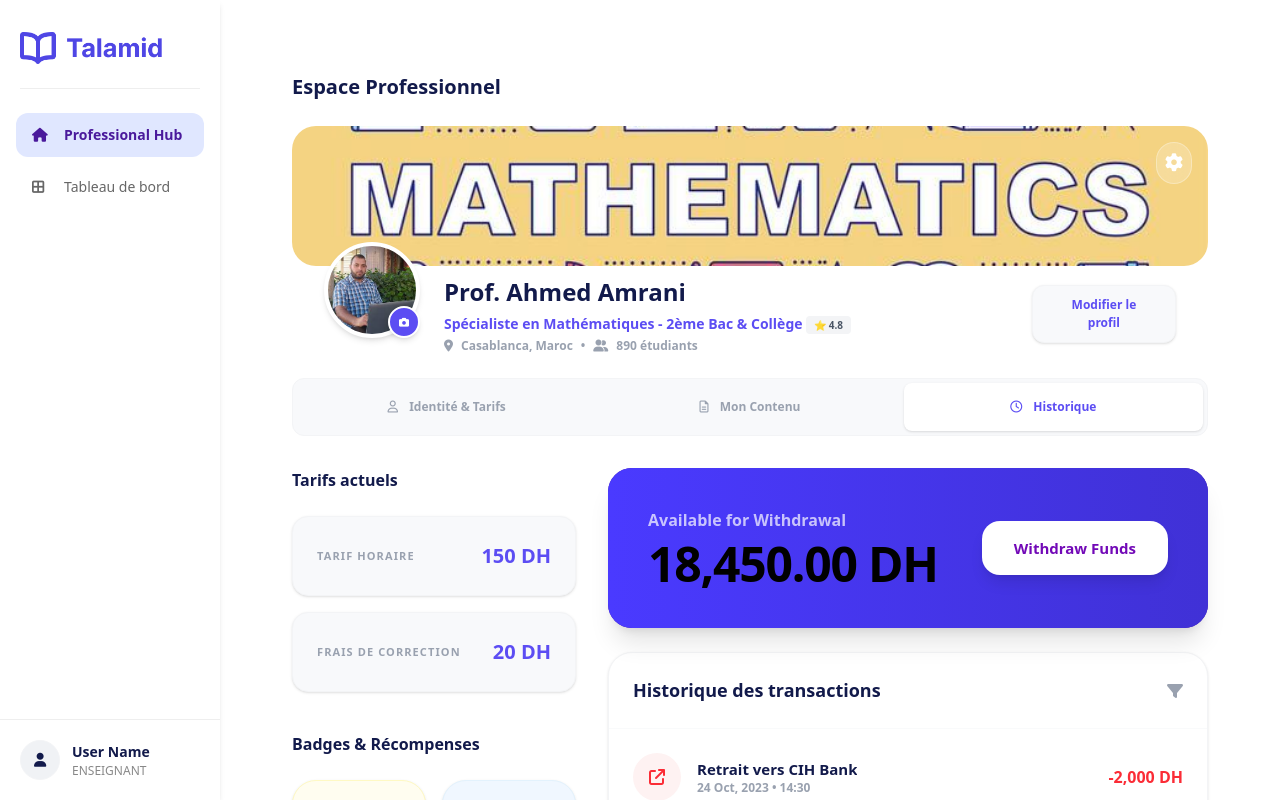
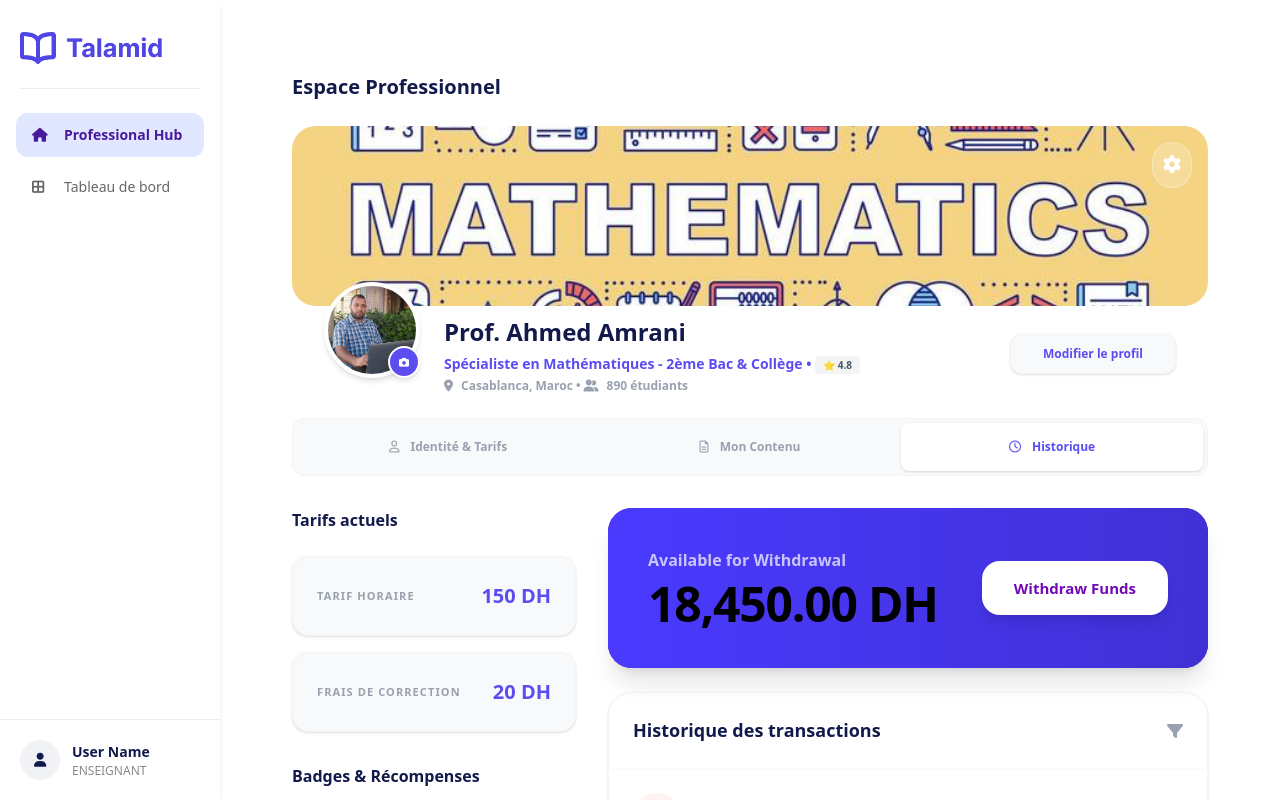
Before and after one commit to Hichiki05/Talamid, a Next.js app in the folder talamid-app/: page /professional-hub/historique-des-saisies in a window 1280 px wide. Built offline with nearby package versions, Linux system fonts and the light colour scheme.

Commit message:
final version of the app

```diff
--- a/talamid-app/app/(admin)/contenu-et-operations/page.js
+++ b/talamid-app/app/(admin)/contenu-et-operations/page.js
@@ -181,7 +181,7 @@ function PriceCard({ id, title, desc, price, editingId, setEditingId, onPriceCha
         onClick={() => setEditingId(isEditing ? null : id)}
         className={`w-full py-4 rounded-2xl text-[12px] font-black transition-all cursor-pointer border ${
           isEditing
-          ? 'bg-primary-dark text-white border-primary-dark'
+          ? 'bg-primary-dark text-dark border-primary-dark'
           : 'bg-bg-light text-sidebar-text border-gray-100 hover:bg-sidebar-active hover:text-primary-light'
         }`}
       >
--- a/talamid-app/app/(admin)/utilisateur-et-roles/page.js
+++ b/talamid-app/app/(admin)/utilisateur-et-roles/page.js
@@ -3,10 +3,10 @@ import React, { useState, useEffect, useRef } from 'react';
 
 export default function GestionUtilisateurs() {
   const [users, setUsers] = useState([
-    { id: 1, name: "Hamza Banani", email: "Hamza.banani@gmail.com", role: "ENSEIGNANT", status: "ACTIF", date: "Oct 12, 2023", img: "https://i.pravatar.cc/150?u=male1" },
+    { id: 1, name: "Hamza Banani", email: "Hamza.banani@gmail.com", role: "ENSEIGNANT", status: "ACTIF", date: "Oct 12, 2023", img: "https://i.pravatar.cc/150?u=female4" },
     { id: 2, name: "Safae Radi", email: "safae.1290@gmail.com", role: "ENSEIGNANT", status: "ACTIF", date: "Oct 12, 2023", img: "https://i.pravatar.cc/150?u=female1" },
     { id: 3, name: "Mariam Houssni", email: "marryjawad@gmail.com", role: "ENSEIGNANT", status: "ACTIF", date: "Oct 12, 2023", img: "https://i.pravatar.cc/150?u=female2" },
-    { id: 4, name: "Laila Taliss", email: "laila@gmail.com", role: "ÉTUDIANT", status: "ACTIF", date: "Oct 13, 2023", img: "https://i.pravatar.cc/150?u=female4" },
+    { id: 4, name: "Laila Taliss", email: "laila@gmail.com", role: "ÉTUDIANT", status: "ACTIF", date: "Oct 13, 2023", img: "https://i.pravatar.cc/150?u=male1" },
     { id: 5, name: "Siham Alaoui", email: "siham@gmail.com", role: "ÉTUDIANT", status: "SUSPENDU", date: "Oct 14, 2023", img: "https://i.pravatar.cc/150?u=female3" },
   ]);
 
--- a/talamid-app/app/(teacher)/professional-hub/historique-des-saisies/page.js
+++ b/talamid-app/app/(teacher)/professional-hub/historique-des-saisies/page.js
@@ -37,77 +37,79 @@ export default function HistoriqueSaisiesPage() {
   };
 
   return (
-    <div className="flex-1 bg-white p-4 md:p-8 overflow-y-auto no-scrollbar font-sans">
+    <div className="flex-1 bg-white p-8 overflow-y-auto no-scrollbar font-sans">
 
+      {/* 1. Header Title */}
       <div className="flex justify-between items-center mb-6">
-        <h1 className="text-[18px] md:text-[20px] font-black text-[#121A4B]">Espace Professionnel</h1>
+        <h1 className="text-[20px] font-black text-[#121A4B]">Espace Professionnel</h1>
       </div>
 
+      {/* 2. Banner & Profile Section */}
       <div className="relative mb-6">
-        <div style={{ height: '140px' }} className="md:h-[180px] relative w-full rounded-[24px] overflow-hidden bg-[#121A4B]">
+        <div style={{ height: '180px' }} className="relative w-full rounded-[24px] overflow-hidden bg-[#121A4B]">
           {bannerImg ? (
             <img src={bannerImg} alt="Banner" className="w-full h-full object-cover" />
           ) : (
-            <div className="w-full h-full bg-indigo-900/20" />
+            <div className="w-full h-full flex items-center justify-center bg-indigo-900/20">
+               <i className="fas fa-image text-white/20 text-4xl"></i>
+            </div>
           )}
           <div
             onClick={() => bannerInputRef.current.click()}
-            className="absolute top-4 right-4 bg-white/20 backdrop-blur-md p-2 rounded-full text-white border border-white/30 hover:bg-white/40 transition-all cursor-pointer z-20"
+            className="absolute top-4 right-4 bg-white/20 backdrop-blur-md p-2.5 rounded-full text-white border border-white/30 hover:bg-white/40 transition-all cursor-pointer z-20"
           >
-            <i className="fas fa-cog text-md md:text-lg"></i>
+            <i className="fas fa-cog text-lg"></i>
           </div>
           <input type="file" ref={bannerInputRef} hidden onChange={handleBannerChange} accept="image/*" />
         </div>
 
-        <div className="flex flex-col md:flex-row items-center md:items-center gap-4 md:gap-6 -mt-8 md:-mt-10 px-4 md:px-8 relative z-10 text-center md:text-left">
+        <div className="flex items-center gap-6 -mt-10 px-8 relative z-10">
           <div className="relative">
-            <div className="w-20 h-20 md:w-24 md:h-24 rounded-full border-[4px] border-white shadow-md overflow-hidden bg-gray-200">
+            <div className="w-24 h-24 rounded-full border-[4px] border-white shadow-md overflow-hidden bg-gray-200">
               <img src={profileImg} alt="Profile" className="w-full h-full object-cover" />
             </div>
             <div
               onClick={() => profileInputRef.current.click()}
-              className="absolute bottom-0 right-0 bg-[#5c4df3] text-white w-7 h-7 md:w-8 md:h-8 rounded-full border-2 border-white flex items-center justify-center shadow-md cursor-pointer hover:scale-110 transition-all z-20"
+              className="absolute bottom-0 right-0 bg-[#5c4df3] text-white w-8 h-8 rounded-full border-2 border-white flex items-center justify-center shadow-md cursor-pointer hover:bg-[#4a3dd9] hover:scale-105 transition-all z-20"
             >
-              <i className="fas fa-camera text-[8px] md:text-[10px]"></i>
+              <i className="fas fa-camera text-[10px]"></i>
             </div>
             <input type="file" ref={profileInputRef} hidden onChange={handleProfileImgChange} accept="image/*" />
           </div>
 
-          <div className="flex-1 pt-2 md:pt-12 w-full">
-            <div className="flex flex-col md:flex-row justify-between items-center gap-4">
-              <div className="space-y-1 w-full">
+          <div className="flex-1 pt-12">
+            <div className="flex justify-between items-center">
+              <div className="space-y-1">
                 {isEditing ? (
                   <input
-                    className="text-xl md:text-2xl font-black text-[#121A4B] bg-transparent border-b-2 border-[#5c4df3] outline-none w-full mb-2 text-center md:text-left"
+                    className="text-2xl font-black text-[#121A4B] bg-transparent border-b-2 border-[#5c4df3] outline-none w-full mb-2"
                     value={profile.name}
                     onChange={(e) => setProfile({...profile, name: e.target.value})}
                   />
                 ) : (
-                  <h2 className="text-[20px] md:text-[24px] font-black text-[#121A4B]">{profile.name}</h2>
+                  <h2 className="text-[24px] font-black text-[#121A4B]">{profile.name}</h2>
                 )}
 
                 {isEditing ? (
                   <input
-                    className="block w-full text-[#5c4df3] font-bold text-sm bg-transparent border-b border-gray-200 outline-none text-center md:text-left"
+                    className="block w-full text-[#5c4df3] font-bold text-sm bg-transparent border-b border-gray-200 outline-none"
                     value={profile.specialty}
                     onChange={(e) => setProfile({...profile, specialty: e.target.value})}
                   />
                 ) : (
-                  <p className="text-[#5c4df3] font-bold text-xs md:text-sm">
-                    {profile.specialty} <span className="block md:inline-block mt-1 md:mt-0"><span className="bg-gray-100 px-2 py-0.5 rounded text-[10px] text-gray-600">⭐ 4.8</span></span>
+                  <p className="text-[#5c4df3] font-bold text-sm">
+                    {profile.specialty} • <span className="bg-gray-100 px-2 py-0.5 rounded text-[10px] text-gray-600">⭐ 4.8</span>
                   </p>
                 )}
 
-                <p className="text-gray-400 font-bold text-[10px] md:text-xs mt-1">
-                  <i className="fas fa-map-marker-alt mr-1 md:mr-2"></i>{profile.location}
-                  <span className="mx-2">•</span>
-                  <i className="fas fa-user-friends mr-1 md:mr-2"></i>{profile.students}
+                <p className="text-gray-400 font-bold text-xs mt-1">
+                  <i className="fas fa-map-marker-alt mr-2"></i>{profile.location} • <i className="fas fa-user-friends mr-2"></i>{profile.students}
                 </p>
               </div>
 
               <button
                 onClick={() => setIsEditing(!isEditing)}
-                className="w-full md:w-auto px-8 py-2.5 bg-[#F8F9FB] border border-gray-100 rounded-xl text-[12px] font-black text-[#5c4df3] shadow-sm hover:bg-[#5c4df3] hover:text-white transition-all cursor-pointer active:scale-95"
+                className="px-8 py-2.5 bg-[#F8F9FB] border border-gray-100 rounded-xl text-[12px] font-black text-[#5c4df3] hover:bg-gray-100 transition-all cursor-pointer shadow-sm"
               >
                 {isEditing ? "Enregistrer" : "Modifier le profil"}
               </button>
@@ -116,64 +118,67 @@ export default function HistoriqueSaisiesPage() {
         </div>
       </div>
 
-      <div className="flex overflow-x-auto no-scrollbar bg-[#F8F9FB] border border-gray-100 rounded-xl p-1 mb-8 gap-1">
-        <Link href="/professional-hub" className="min-w-[140px] md:flex-1">
-          <button className="w-full py-3 md:py-4 rounded-lg text-[10px] md:text-xs font-black text-gray-400 hover:text-[#5c4df3] transition-all cursor-pointer whitespace-nowrap">
-            <i className="far fa-user mr-1 md:mr-2"></i> Identité & Tarifs
+      {/* 3. Navigation Tabs */}
+      <div className="flex bg-[#F8F9FB] border border-gray-100 rounded-xl p-1 mb-8">
+        <Link href="/professional-hub" className="flex-1">
+          <button className="w-full py-4 rounded-lg text-xs font-black text-gray-400 hover:text-[#5c4df3] transition-all cursor-pointer">
+            <i className="far fa-user mr-2"></i> Identité & Tarifs
           </button>
         </Link>
-        <Link href="/professional-hub/mon-contenu" className="min-w-[140px] md:flex-1">
-          <button className="w-full py-3 md:py-4 rounded-lg text-[10px] md:text-xs font-black text-gray-400 hover:text-[#5c4df3] transition-all cursor-pointer whitespace-nowrap">
-            <i className="far fa-file-alt mr-1 md:mr-2"></i> Mon Contenu
+        <Link href="/professional-hub/mon-contenu" className="flex-1">
+          <button className="w-full py-4 rounded-lg text-xs font-black text-gray-400 hover:text-[#5c4df3] transition-all cursor-pointer">
+            <i className="far fa-file-alt mr-2"></i> Mon Contenu
           </button>
         </Link>
-        <div className="min-w-[140px] md:flex-1">
-          <button className="w-full py-3 md:py-4 bg-white shadow-sm rounded-lg text-[#5c4df3] text-[10px] md:text-xs font-black transition-all cursor-default whitespace-nowrap">
-            <i className="far fa-clock mr-1 md:mr-2"></i> Historique
+        <div className="flex-1">
+          <button className="w-full py-4 bg-white shadow-sm rounded-lg text-[#5c4df3] text-xs font-black transition-all">
+            <i className="far fa-clock mr-2"></i> Historique
           </button>
         </div>
       </div>
 
+      {/* 4. Main Content Grid */}
       <div className="grid grid-cols-1 lg:grid-cols-3 gap-8">
 
-        <div className="space-y-6 order-2 lg:order-1">
+        {/* Left Column: Tarifs & Badges */}
+        <div className="space-y-6">
           <h3 className="font-black text-[16px] text-[#121A4B]">Tarifs actuels</h3>
-          <div className="grid grid-cols-1 md:grid-cols-1 gap-4">
-            <TarifCard label="Tarif horaire" value={profile.hourlyRate} isEditing={isEditing} onChange={(v) => setProfile({...profile, hourlyRate: v})} />
-            <TarifCard label="Frais de correction" value={profile.correctionFee} isEditing={isEditing} onChange={(v) => setProfile({...profile, correctionFee: v})} />
-          </div>
+          <TarifCard label="Tarif horaire" value={profile.hourlyRate} isEditing={isEditing} onChange={(v) => setProfile({...profile, hourlyRate: v})} />
+          <TarifCard label="Frais de correction" value={profile.correctionFee} isEditing={isEditing} onChange={(v) => setProfile({...profile, correctionFee: v})} />
 
           <h3 className="font-black text-[16px] text-[#121A4B] pt-4">Badges & Récompenses</h3>
           <div className="grid grid-cols-2 gap-4 mt-2">
-            <div style={{ backgroundColor: '#FFFDF0', borderColor: '#FFF9C4' }} className="border p-4 md:p-6 rounded-[24px] flex flex-col items-center justify-center shadow-sm hover:scale-105 transition-transform cursor-default">
-              <div style={{ backgroundColor: '#FFF9C4' }} className="w-10 h-10 md:w-12 md:h-12 rounded-full flex items-center justify-center mb-3">
-                <i style={{ color: '#D4AF37' }} className="fas fa-award text-lg md:text-xl"></i>
+            <div style={{ backgroundColor: '#FFFDF0', borderColor: '#FFF9C4' }} className="border p-6 rounded-[24px] flex flex-col items-center justify-center shadow-sm">
+              <div style={{ backgroundColor: '#FFF9C4' }} className="w-12 h-12 rounded-full flex items-center justify-center mb-3">
+                <i style={{ color: '#D4AF37' }} className="fas fa-award text-xl"></i>
               </div>
-              <span style={{ color: '#B8860B' }} className="text-[12px] md:text-[14px] font-black uppercase tracking-tight text-center">Top Rated</span>
+              <span style={{ color: '#B8860B' }} className="text-[14px] font-black uppercase tracking-tight text-center">Top Rated</span>
             </div>
 
-            <div style={{ backgroundColor: '#F0F7FF', borderColor: '#E3F2FD' }} className="border p-4 md:p-6 rounded-[24px] flex flex-col items-center justify-center shadow-sm hover:scale-105 transition-transform cursor-default">
-              <div style={{ backgroundColor: '#E3F2FD' }} className="w-10 h-10 md:w-12 md:h-12 rounded-full flex items-center justify-center mb-3">
-                <i style={{ color: '#2196F3' }} className="fas fa-check-circle text-lg md:text-xl"></i>
+            <div style={{ backgroundColor: '#F0F7FF', borderColor: '#E3F2FD' }} className="border p-6 rounded-[24px] flex flex-col items-center justify-center shadow-sm">
+              <div style={{ backgroundColor: '#E3F2FD' }} className="w-12 h-12 rounded-full flex items-center justify-center mb-3">
+                <i style={{ color: '#2196F3' }} className="fas fa-check-circle text-xl"></i>
               </div>
-              <span style={{ color: '#1976D2' }} className="text-[12px] md:text-[14px] font-black uppercase tracking-tight text-center">Verified</span>
+              <span style={{ color: '#1976D2' }} className="text-[14px] font-black uppercase tracking-tight text-center">Vérifié</span>
             </div>
           </div>
         </div>
 
-        <div className="lg:col-span-2 space-y-6 order-1 lg:order-2">
+        {/* Right Column: Wallet & History */}
+        <div className="lg:col-span-2 space-y-6">
 
-          <div className="relative w-full rounded-[24px] p-6 md:p-10 overflow-hidden bg-[#3a0ca3] shadow-xl flex flex-col md:flex-row justify-between items-center text-center md:text-left gap-6">
+          {/* Withdrawal Banner - Matched to Style 2 */}
+          <div className="relative w-full rounded-[24px] p-10 overflow-hidden bg-[#3a0ca3] shadow-xl flex justify-between items-center text-left">
             <div className="relative z-20 flex flex-col">
-                <span className="text-white/70 text-[14px] md:text-[16px] font-bold mb-1 md:mb-2 block">
-                Available for Withdrawal
+                <span className="text-white/70 text-[16px] font-bold mb-2 block">
+                  Available for Withdrawal
                 </span>
-                <h3 className="text-black text-[32px] md:text-[48px] font-bold tracking-tight leading-none">
-                18,450.00 DH
+                <h3 className="text-black text-[48px] font-bold tracking-tight leading-none">
+                  18,450.00 DH
                 </h3>
             </div>
 
-            <button className="w-full md:w-auto relative z-20 bg-white hover:bg-gray-100 text-[#7209B7] px-8 py-3 md:py-4 rounded-[18px] font-bold text-[14px] md:text-[15px] transition-all cursor-pointer active:scale-95 shadow-lg">
+            <button className="relative z-20 bg-white hover:bg-gray-100 text-[#7209B7] px-8 py-4 rounded-[18px] font-bold text-[15px] transition-all cursor-pointer active:scale-95 shadow-lg">
                 Withdraw Funds
             </button>
 
@@ -181,23 +186,23 @@ export default function HistoriqueSaisiesPage() {
           </div>
 
           <div className="bg-white border border-gray-100 rounded-[24px] overflow-hidden shadow-sm">
-            <div className="p-4 md:p-6 border-b border-gray-50 flex justify-between items-center">
-              <h3 className="font-black text-[16px] md:text-[18px] text-[#121A4B]">Historique des transactions</h3>
+            <div className="p-6 border-b border-gray-50 flex justify-between items-center">
+              <h3 className="font-black text-[18px] text-[#121A4B]">Historique des transactions</h3>
               <i className="fas fa-filter text-gray-400 cursor-pointer hover:text-[#5c4df3]"></i>
             </div>
             <div className="divide-y divide-gray-50">
               {transactions.map((t) => (
-                <div key={t.id} className="p-4 md:p-6 flex justify-between items-center hover:bg-gray-50/50 transition-colors cursor-default gap-2">
-                  <div className="flex items-center gap-3 md:gap-4 overflow-hidden">
-                    <div className={`w-10 h-10 md:w-12 md:h-12 rounded-full flex-shrink-0 flex items-center justify-center ${t.type === 'withdrawal' ? 'bg-red-50 text-red-500' : 'bg-green-50 text-green-500'}`}>
-                      <i className={`${t.icon} text-sm md:text-base`}></i>
+                <div key={t.id} className="p-6 flex justify-between items-center hover:bg-gray-50/50 transition-colors cursor-default">
+                  <div className="flex items-center gap-4">
+                    <div className={`w-12 h-12 rounded-full flex items-center justify-center ${t.type === 'withdrawal' ? 'bg-red-50 text-red-500' : 'bg-green-50 text-green-500'}`}>
+                      <i className={`${t.icon} text-base`}></i>
                     </div>
-                    <div className="overflow-hidden">
-                      <h4 className="font-black text-[#121A4B] text-[13px] md:text-[15px] truncate">{t.title}</h4>
-                      <p className="text-gray-400 text-[10px] md:text-xs font-bold">{t.date}</p>
+                    <div>
+                      <h4 className="font-black text-[#121A4B] text-[15px]">{t.title}</h4>
+                      <p className="text-gray-400 text-xs font-bold">{t.date}</p>
                     </div>
                   </div>
-                  <span className={`text-[14px] md:text-[16px] font-black flex-shrink-0 ${t.color}`}>{t.amount}</span>
+                  <span className={`text-[16px] font-black ${t.color}`}>{t.amount}</span>
                 </div>
               ))}
             </div>
@@ -210,16 +215,16 @@ export default function HistoriqueSaisiesPage() {
 
 function TarifCard({ label, value, isEditing, onChange }) {
   return (
-    <div className="bg-[#F8F9FB] border border-gray-100 p-4 md:p-6 rounded-2xl flex justify-between items-center shadow-sm transition-all">
-      <span className="text-[10px] md:text-[11px] font-bold text-gray-400 uppercase tracking-widest">{label}</span>
+    <div className="bg-[#F8F9FB] border border-gray-100 p-6 rounded-2xl flex justify-between items-center shadow-sm mb-4">
+      <span className="text-[11px] font-bold text-gray-400 uppercase tracking-widest">{label}</span>
       {isEditing ? (
         <input
-          className="text-lg md:text-xl font-black text-[#5c4df3] text-right w-24 bg-transparent border-b border-[#5c4df3] outline-none cursor-text"
+          className="text-xl font-black text-[#5c4df3] text-right w-24 bg-transparent border-b border-[#5c4df3] outline-none"
           value={value}
           onChange={(e) => onChange(e.target.value)}
         />
       ) : (
-        <span className="text-[18px] md:text-[20px] font-black text-[#5c4df3]">{value}</span>
+        <span className="text-[20px] font-black text-[#5c4df3]">{value}</span>
       )}
     </div>
   );
--- a/talamid-app/app/(teacher)/professional-hub/mon-contenu/page.js
+++ b/talamid-app/app/(teacher)/professional-hub/mon-contenu/page.js
@@ -189,7 +189,7 @@ export default function MonContenuPage() {
                   <h4 className="text-[14px] font-black text-[#121A4B] line-clamp-1 mb-4">{video.title}</h4>
                   <button
                     onClick={() => openDeleteModal(video.id)}
-                    className="w-full py-2.5 rounded-xl bg-red-50 text-red-500 text-[12px] font-black hover:bg-red-500 hover:text-white transition-all cursor-pointer"
+                    className="w-full py-2.5 rounded-xl bg-red-50 text-red-500 text-[12px] font-black hover:bg-white hover:text-white transition-all cursor-pointer"
                   >
                     Supprimer
                   </button>
@@ -221,7 +221,7 @@ export default function MonContenuPage() {
                </button>
                <button
                  onClick={confirmDelete}
-                 className="flex-1 text-white py-3 bg-red-500 rounded-xl font-black text-xs hover:bg-red-600 transition-all cursor-pointer shadow-md"
+                 className="flex-1 text-gray-500 py-3 bg-red-500 rounded-xl font-black text-xs hover:bg-red-600 transition-all cursor-pointer shadow-md"
                >
                  Supprimer
                </button>
```
